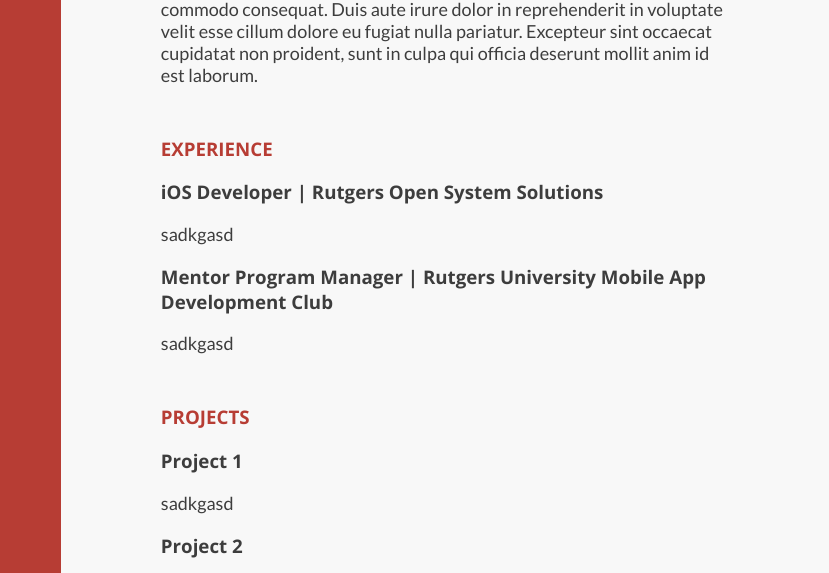
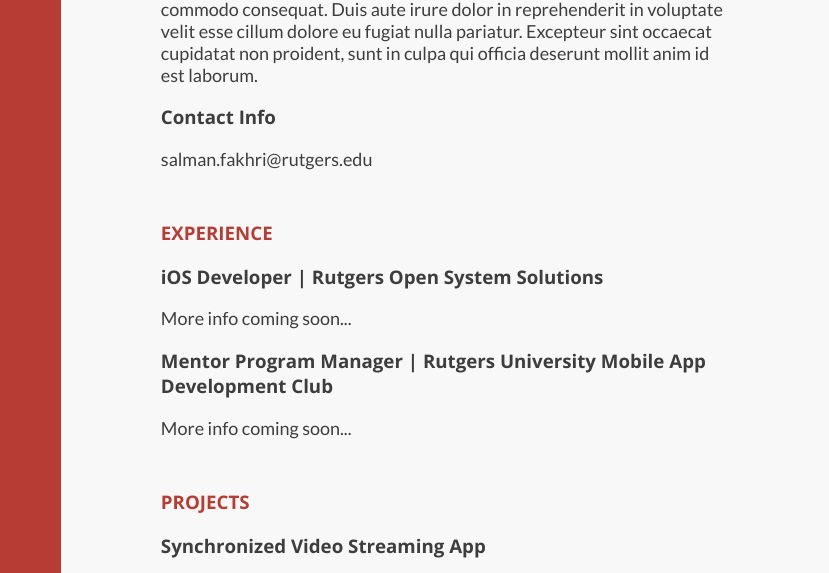
Before and after one commit to Salamander1012/Personal-Website, a plain HTML site: page index.html in a window 1280 px wide. Shown: the part 212-785 px from the top of the page, 451-1280 px from the left. Drawn offline with nearby package versions, Linux system fonts and the light colour scheme.

Commit message:
added some projects

```diff
--- a/index.html
+++ b/index.html
@@ -29,22 +29,24 @@
           <div class="section">
             <h3 class="title">ABOUT</h3>
             <p>Lorem ipsum dolor sit amet, consectetur adipiscing elit, sed do eiusmod tempor incididunt ut labore et dolore magna aliqua. Ut enim ad minim veniam, quis nostrud exercitation ullamco laboris nisi ut aliquip ex ea commodo consequat. Duis aute irure dolor in reprehenderit in voluptate velit esse cillum dolore eu fugiat nulla pariatur. Excepteur sint occaecat cupidatat non proident, sunt in culpa qui officia deserunt mollit anim id est laborum.</p>
+            <h3>Contact Info</h3>
+            <p>salman.fakhri@rutgers.edu</p>
           </div>
           <div class="section">
             <h3 class="title">EXPERIENCE</h3>
             <h3>iOS Developer | Rutgers Open System Solutions</h3>
-            <p>sadkgasd</p>
+            <p>More info coming soon...</p>
             <h3>Mentor Program Manager | Rutgers University Mobile App Development Club</h3>
-            <p>sadkgasd</p>
+            <p>More info coming soon...</p>
           </div>
           <div class="section">
             <h3 class="title">PROJECTS</h3>
-            <h3>Project 1</h3>
-            <p>sadkgasd</p>
-            <h3>Project 2</h3>
-            <p>sadkgasd</p>
-            <h3>Project 3</h3>
-            <p>sadkgasd</p>
+            <h3>Synchronized Video Streaming App</h3>
+            <p>More info coming soon...</p>
+            <h3>Rutgers Computer Science 4 year Schedule Builder</h3>
+            <p>More info coming soon...</p>
+            <h3>Safetly Hazard Reporting App</h3>
+            <p>More info coming soon...</p>
           </div>
 
         </div>
```
